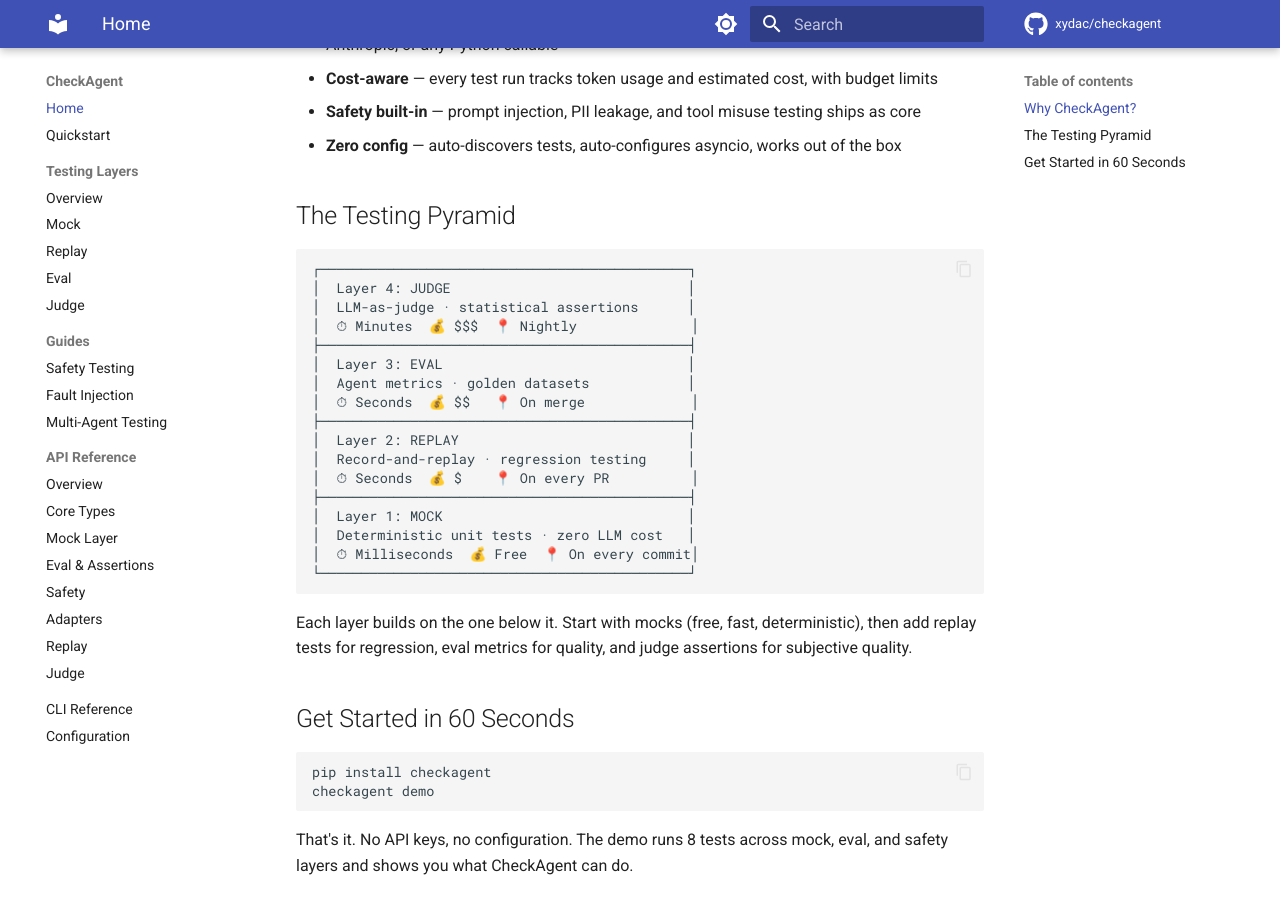
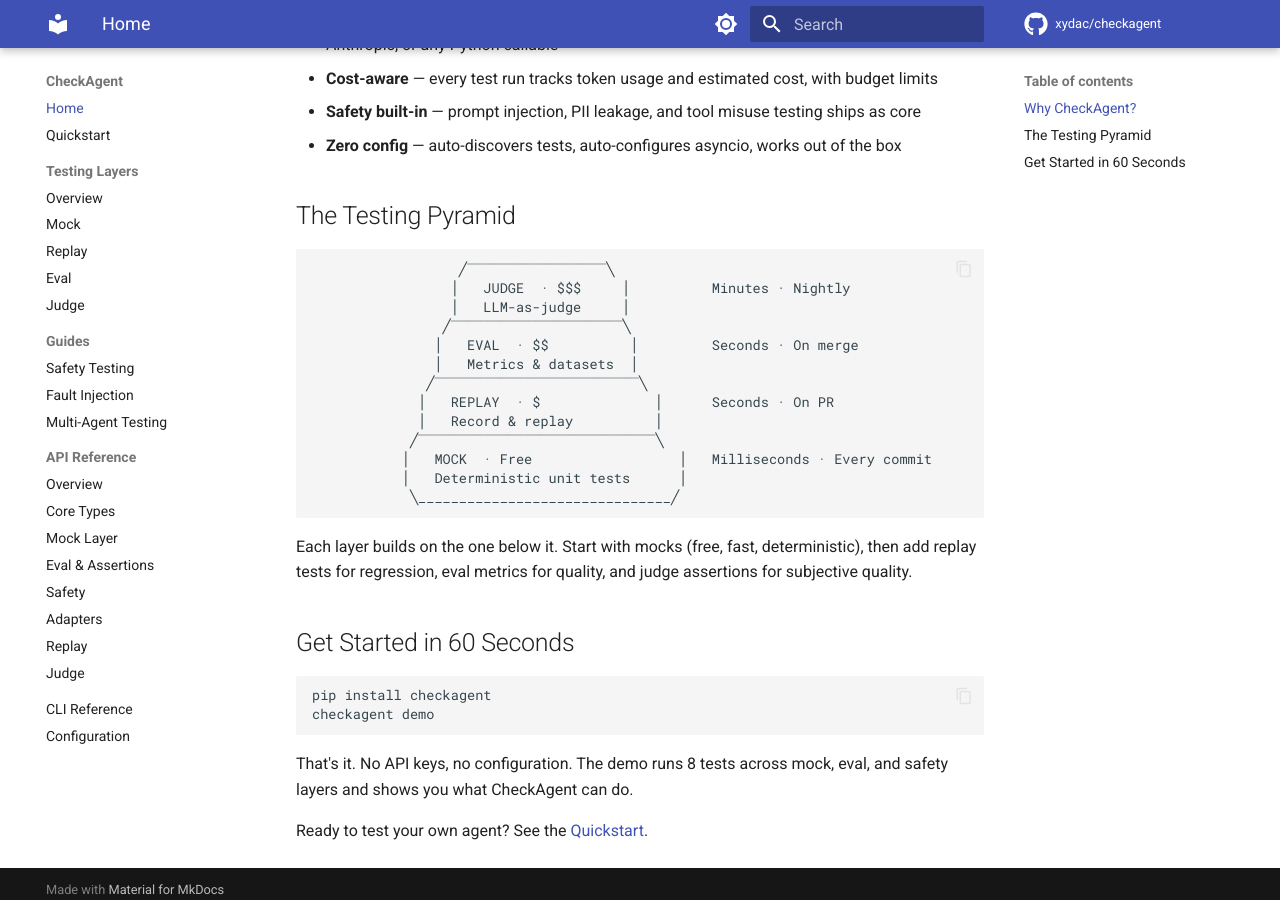
Before and after one commit to xydac/checkagent, an MkDocs documentation site: the page built from docs/index.md, in a window 1280 px wide and 900 px high, scrolled down 551 px. Built offline with MkDocs 1.6.1 and Material for MkDocs 9.7.7, drawn with Linux system fonts in a browser that asks for light colours; comment, search, counter and statistics services are not loaded.

````diff
--- a/docs/index.md
+++ b/docs/index.md
@@ -20,23 +20,19 @@ CheckAgent is a pytest plugin for testing AI agent workflows. It provides layere
 ## The Testing Pyramid
 
 ```
-┌─────────────────────────────────────────────┐
-│  Layer 4: JUDGE                             │
-│  LLM-as-judge · statistical assertions      │
-│  ⏱ Minutes  💰 $$$  📍 Nightly              │
-├─────────────────────────────────────────────┤
-│  Layer 3: EVAL                              │
-│  Agent metrics · golden datasets            │
-│  ⏱ Seconds  💰 $$   📍 On merge             │
-├─────────────────────────────────────────────┤
-│  Layer 2: REPLAY                            │
-│  Record-and-replay · regression testing     │
-│  ⏱ Seconds  💰 $    📍 On every PR          │
-├─────────────────────────────────────────────┤
-│  Layer 1: MOCK                              │
-│  Deterministic unit tests · zero LLM cost   │
-│  ⏱ Milliseconds  💰 Free  📍 On every commit│
-└─────────────────────────────────────────────┘
+                  ╱‾‾‾‾‾‾‾‾‾‾‾‾‾‾‾‾‾╲
+                 │   JUDGE  · $$$     │          Minutes · Nightly
+                 │   LLM-as-judge     │
+                ╱‾‾‾‾‾‾‾‾‾‾‾‾‾‾‾‾‾‾‾‾‾╲
+               │   EVAL  · $$          │         Seconds · On merge
+               │   Metrics & datasets  │
+              ╱‾‾‾‾‾‾‾‾‾‾‾‾‾‾‾‾‾‾‾‾‾‾‾‾‾╲
+             │   REPLAY  · $              │      Seconds · On PR
+             │   Record & replay          │
+            ╱‾‾‾‾‾‾‾‾‾‾‾‾‾‾‾‾‾‾‾‾‾‾‾‾‾‾‾‾‾╲
+           │   MOCK  · Free                  │   Milliseconds · Every commit
+           │   Deterministic unit tests      │
+            ╲_______________________________╱
 ```
 
 Each layer builds on the one below it. Start with mocks (free, fast, deterministic), then add replay tests for regression, eval metrics for quality, and judge assertions for subjective quality.
````
Also changed, not shown: README.md (+2 -2 lines), 1 other file.
